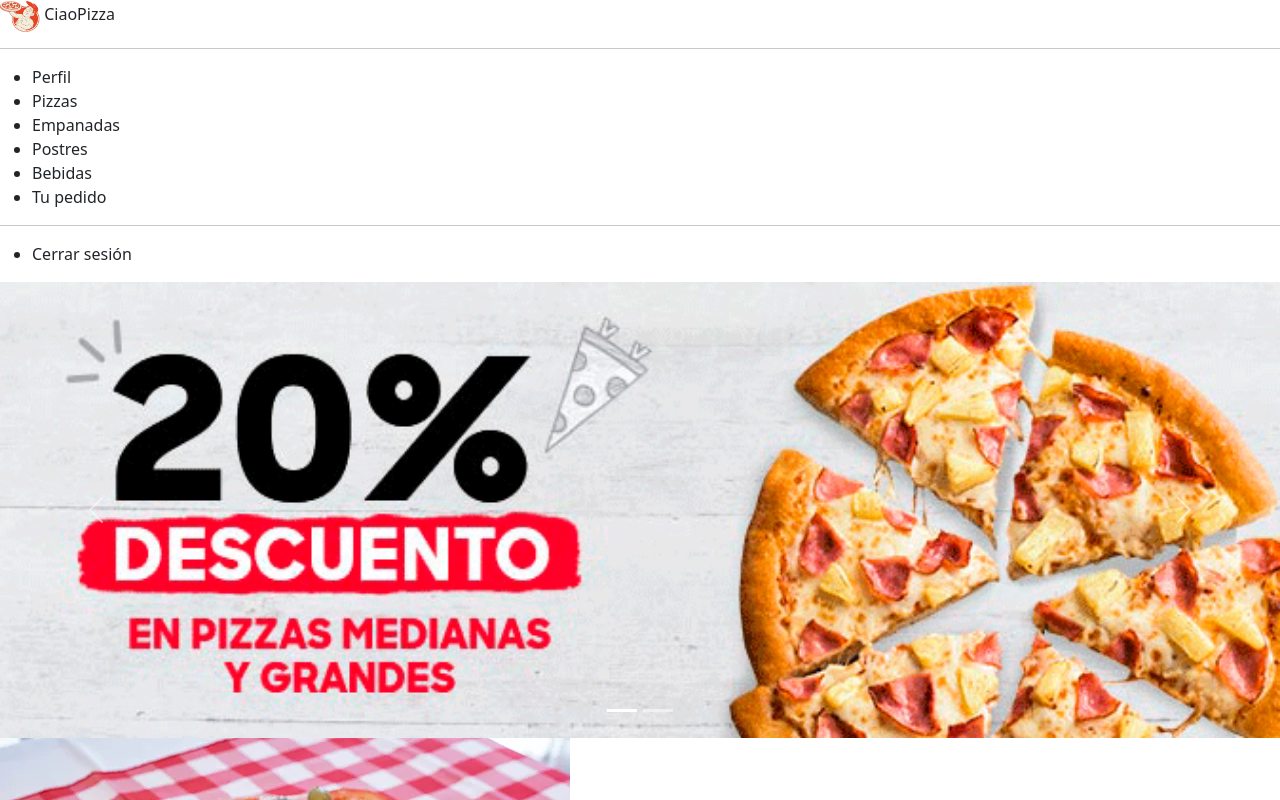
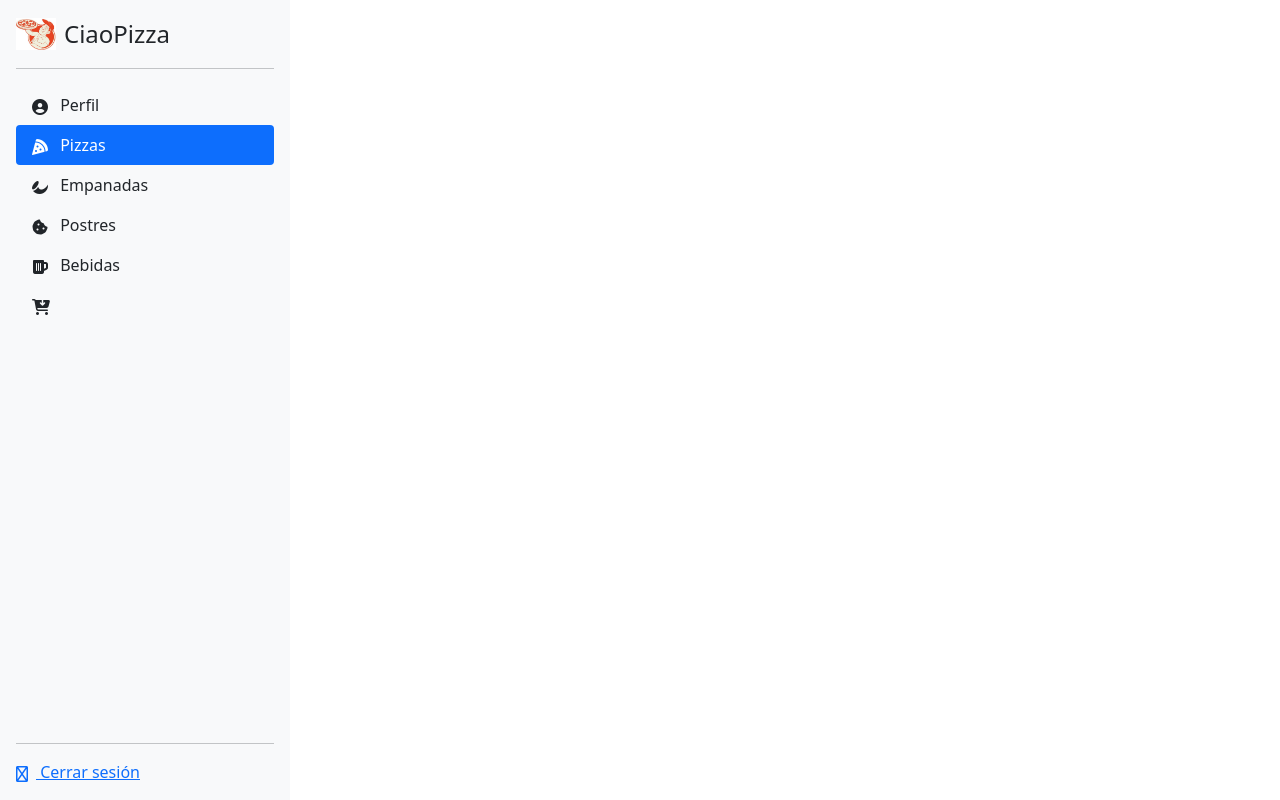
Before and after one commit to FranklinZ12/CiaoPizza, a website: page public/pizzas.html in a window 1280 px wide. Shown: the top 800 px of the page. Drawn offline with nearby package versions, Linux system fonts and the light colour scheme.

Commit message:
diseño sidebar agregado, falta acomodar la estrutura

```diff
--- a/public/pizzas.html
+++ b/public/pizzas.html
@@ -5,73 +5,76 @@
     <meta charset="UTF-8">
     <meta http-equiv="X-UA-Compatible" content="IE=edge">
     <meta name="viewport" content="width=device-width, initial-scale=1.0">
+    <link href="./styles/sidebars.css" rel="stylesheet">
     <link href="https://cdn.jsdelivr.net/npm/bootstrap@5.1.3/dist/css/bootstrap.min.css" rel="stylesheet"
         integrity="sha384-1BmE4kWBq78iYhFldvKuhfTAU6auU8tT94WrHftjDbrCEXSU1oBoqyl2QvZ6jIW3" crossorigin="anonymous">
     <title>CiaoPizza</title>
 </head>
 
 <body>
-    <aside>
-        <a>
-            <img src="./image/logo.jpg" height="32" width="40">
-            <span>CiaoPizza</span>
+    <main>
+        <div class="d-flex flex-column flex-shrink-0 p-3 bg-light " style="width: 290px; height: 100vh;">
+            <a href="./perfil.html"
+                class="d-flex align-items-center mb-3 mb-md-0 me-md-auto link-dark text-decoration-none">
+                <img class="bi me-2" src="./image/logo.jpg" height="32" width="40">
+                <span class="fs-4">CiaoPizza</span>
             </a>
             <hr>
-        <ul>
-            <li>
-                <a>
-                    <i></i>
+            <ul class="nav nav-pills flex-column mb-auto">
+                <li class="nav-item">
+                    <a href="./perfil.html" class="nav-link link-dark" aria-current="page">
+                        <i class="fas fa-user-circle bi me-2"></i>
                         Perfil
                     </a>
                 </li>
                 <li>
-                <a>
-                    <i></i>
+                    <a href="./pizzas.html" class="nav-link active">
+                        <i class="fas fa-pizza-slice bi me-2"></i>
                         Pizzas
                     </a>
                 </li>
                 <li>
-                <a>
-                    <i></i>
+                    <a href="./empanadas.html" class="nav-link link-dark">
+                        <i class="fab fa-affiliatetheme bi me-2""></i>
                         Empanadas
                     </a>
                 </li>
                 <li>
-                <a>
-                    <i></i>
+                    <a href=" ./postres.html" class="nav-link link-dark">
+                            <i class="fas fa-cookie-bite bi me-2"></i>
                             Postres
                     </a>
                 </li>
                 <li>
-                <a>
-                    <i></i>
+                    <a href="./bebidas.html" class="nav-link link-dark">
+                        <i class="fas fa-beer bi me-2"></i>
                         Bebidas
                     </a>
                 </li>
                 <li>
-                <a>
-                    <i></i>
-                    Tu pedido
+                    <a href="./pedido.html" class="nav-link link-dark">
+                        <i class="fas fa-cart-arrow-down bi me-2"></i>
                     </a>
                 </li>
             </ul>
             <hr>
             <div>
-            <ul>
+                <ul class="nav nav-pills flex-column mb-auto">
                     <li>
-                    <a>
-                        <i></i>
+                        <a lass="nav-link text-black" href="#">
+                            <i class="far fa-sign-out bi me-2"></i>
                             Cerrar sesión
                         </a>
                     </li>
                 </ul>
             </div>
-    </aside>
+        </div>
+        <div class="b-example-divider"></div>
         <section>
-        <div id="carouselExampleIndicators" class="carousel slide" data-bs-ride="carousel">
+            <div id=" carouselExampleIndicators" class="carousel slide" data-bs-ride="carousel">
                 <div class="carousel-indicators">
-                <button type="button" data-bs-target="#carouselExampleIndicators" data-bs-slide-to="0" class="active"
-                    aria-current="true" aria-label="Slide 1"></button>
+                    <button type="button" data-bs-target="#carouselExampleIndicators" data-bs-slide-to="0"
+                        class="active" aria-current="true" aria-label="Slide 1"></button>
                     <button type="button" data-bs-target="#carouselExampleIndicators" data-bs-slide-to="1"
                         aria-label="Slide 2"></button>
                 </div>
@@ -95,7 +98,6 @@
                 </button>
             </div>
         </section>
-
         <div>
             <img src="image/napolitana.jpg">
             <div>
@@ -121,9 +123,13 @@
                 <button href="">agregar al carrito</button>
             </div>
         </div>
+    </main>
+
+
     <script src="https://cdn.jsdelivr.net/npm/bootstrap@5.1.3/dist/js/bootstrap.bundle.min.js"
         integrity="sha384-ka7Sk0Gln4gmtz2MlQnikT1wXgYsOg+OMhuP+IlRH9sENBO0LRn5q+8nbTov4+1p"
         crossorigin="anonymous"></script>
+    <script src="https://kit.fontawesome.com/497e5218a3.js" crossorigin="anonymous"></script>
 </body>
 
 
--- /dev/null
+++ b/public/styles/sidebars.css
@@ -0,0 +1,32 @@
+/* aside {
+  display: flex;
+  flex-wrap: nowrap;
+  height: 100vh;
+  height: -webkit-fill-available;
+  max-height: 100vh;
+  overflow-x: auto;
+  overflow-y: hidden;
+} */
+
+.b-example-divider {
+  flex-shrink: 0;
+  width: 1.5rem;
+  height: 100vh;
+  background-color: rgba(0, 0, 0, .1);
+  border: solid rgba(0, 0, 0, .15);
+  border-width: 1px 0;
+  box-shadow: inset 0 .5em 1.5em rgba(0, 0, 0, .1), inset 0 .125em .5em rgba(0, 0, 0, .15);
+}
+
+.bi {
+  vertical-align: -.125em;
+  pointer-events: none;
+  fill: currentColor;
+}
+
+.sidebar-aside{
+    position: fixed;
+    float: left;
+    overflow-y: scroll;
+    height: 100vh;
+}
```
Lines whose indentation alone changed are shown as unchanged.
